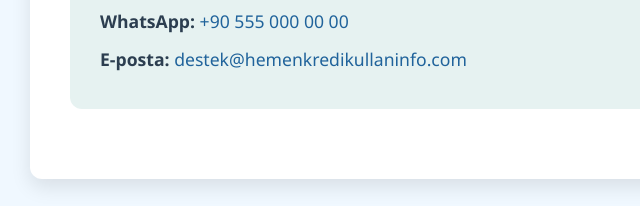
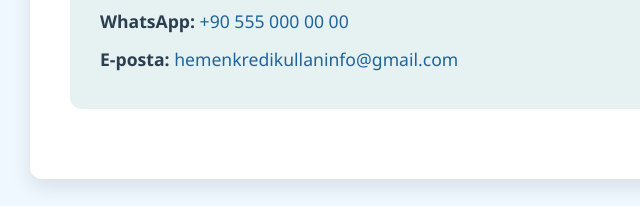
Before and after one commit to phisoli/hemenkredikullan, a plain HTML site: page index.html in a window 1280 px wide. Shown: the part 1384-1590 px from the top of the page, 210-850 px from the left. Drawn offline with Linux system fonts and the light colour scheme.

Commit message:
Update index.html

```diff
--- a/index.html
+++ b/index.html
@@ -239,7 +239,7 @@
     <h3>Bize Ulaşın</h3>
     <p><strong>Telefon:</strong> <a href="tel:+905550000000">+90 555 000 00 00</a></p>
     <p><strong>WhatsApp:</strong> <a href="https://wa.me/905550000000" target="_blank" rel="noopener noreferrer">+90 555 000 00 00</a></p>
-    <p><strong>E-posta:</strong> <a href="mailto:destek@hemenkredikullaninfo.com">destek@hemenkredikullaninfo.com</a></p>
+    <p><strong>E-posta:</strong> <a href="mailto:hemenkredikullaninfo@gmail.com">hemenkredikullaninfo@gmail.com</a></p>
   </section>
 
 </main>
```
